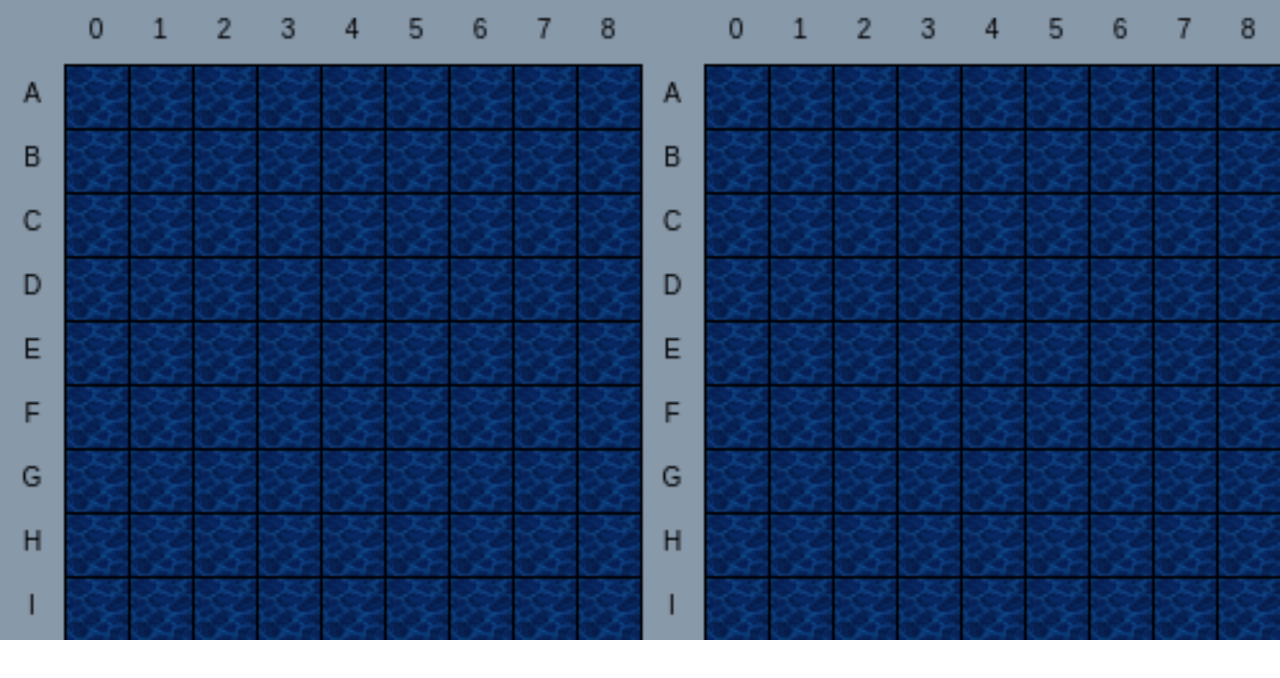
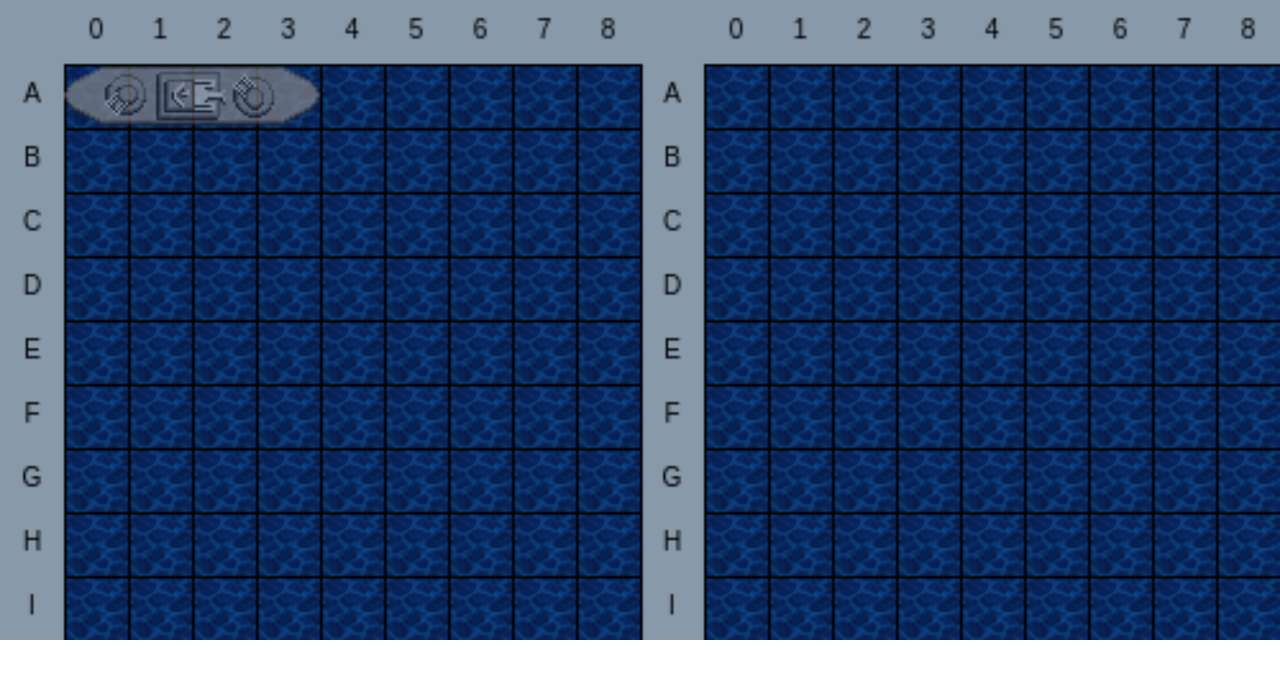
Before and after one commit to curtastic/battleship, a plain HTML site: page index.html in a window 1280 px wide. Drawn offline with Linux system fonts and the light colour scheme.

Commit message:
Added ship placing horizontally. Separated code files.

```diff
--- a/index.html
+++ b/index.html
@@ -1,5 +1,7 @@
 <html>
 	<head>
+		<script src="ship.js"></script>
+		<script src="player.js"></script>
 		<script src="main.js"></script>
 	</head>
 	<body style='margin:0;overflow:hidden'>
--- a/main.js
+++ b/main.js
@@ -5,6 +5,7 @@ const gridLength = 9;
 const canvasWidth = tileSize * (gridLength + 1) * 2;
 const canvasHeight = tileSize * (gridLength + 1);
 const canvasSizeRatio = canvasWidth / canvasHeight;
+let canvasPixelSize = 0;
 
 class Game {
 	constructor() {
@@ -15,11 +16,32 @@ class Game {
 		this.enemy = null;
 		this.waterImage = new Image();
 		this.waterImage.src = 'images/water.png';
+
+		this.mouseX = 0;
+		this.mouseY = 0;
+
+		this.statePlaceShips = 1;
+		this.state = this.statePlaceShips;
+		this.shipPlacing = null;
 	}
 
-	init() {
+	setup() {
+
+		window.onresize = game.resize.bind(game);
+
+		window.addEventListener("mousemove", (ev) => {
+			game.mouseX = ev.clientX / canvasPixelSize;
+			game.mouseY = ev.clientY / canvasPixelSize;
+		});
+
+		window.addEventListener("mouseup", (ev) => {
+			game.mouseup();
+		});
+
 		this.you = new Player("You");
 		this.enemy = new Player("Opponent");
+
+		this.shipPlacing = this.you.ships[0];
 
 		this.canvas = mainCanvas;
 		this.canvas.setAttribute('width', canvasWidth);
@@ -27,26 +49,42 @@ class Game {
 		this.context = this.canvas.getContext('2d');
 
 		this.resize();
+		this.draw();
 	}
 
 	resize() {
-		if(innerWidth / innerHeight > canvasSizeRatio)
+		if(window.innerWidth / window.innerHeight > canvasSizeRatio)
 		{
-			this.canvas.style.width = innerHeight * canvasSizeRatio + 'px';
+			this.canvas.style.width = window.innerHeight * canvasSizeRatio + 'px';
 			this.canvas.style.height = "100%";
+			canvasPixelSize = window.innerHeight / canvasHeight;
 		}
 		else
 		{
 			this.canvas.style.width = "100%";
-			this.canvas.style.height = innerWidth / canvasSizeRatio + 'px';
+			this.canvas.style.height = window.innerWidth / canvasSizeRatio + 'px';
+			canvasPixelSize = window.innerWidth / canvasWidth;
 		}
-		this.draw();
+	}
+
+	mouseup() {
+		if(this.shipPlacing) {
+			this.shipPlacing.place();
+			this.shipPlacing = null;
+			for(let ship of this.you.ships) {
+				if(!ship.inGrid) {
+					this.shipPlacing = ship;
+					break;
+				}
+			}
+		}
 	}
 
 	draw() {
+		window.requestAnimationFrame(this.draw.bind(this));
 		this.context.fillStyle = "#89A";
 		this.context.fillRect(0,0,canvasWidth,canvasHeight);
-		for(var player of this.players)
+		for(let player of this.players)
 		{
 			this.drawGrid(player);
 		}
@@ -57,8 +95,8 @@ class Game {
 		this.context.translate(player.boardX, player.boardY);
 
 		// Draw grid background.
-		for(var y = 0; y < gridLength; y++) {
-			for(var x = 0; x < gridLength; x++) {
+		for(let y = 0; y < gridLength; y++) {
+			for(let x = 0; x < gridLength; x++) {
 				this.context.drawImage(this.waterImage, x * tileSize, y * tileSize);
 			}
 		}
@@ -68,54 +106,61 @@ class Game {
 		this.context.textAlign = 'center';
 		this.context.textBaseline = 'middle';
 		const charCodeA = "A".charCodeAt(0);
-		for(var y = 0; y < gridLength; y++) {
+		for(let y = 0; y < gridLength; y++) {
 			this.context.fillText(String.fromCharCode(charCodeA + y), -tileSize / 2, (y + .5) * tileSize);
 		}
-		for(var x = 0; x < gridLength; x++) {
+		for(let x = 0; x < gridLength; x++) {
 			this.context.fillText(x, (x + .5) * tileSize, -tileSize / 2);
 		}
 
 		// Draw grid lines.
-		for(var y = 0; y <= gridLength; y++) {
+		for(let y = 0; y <= gridLength; y++) {
 			this.context.fillRect(0, y * tileSize, gridLength * tileSize, 1);
 		}
-		for(var x = 0; x <= gridLength; x++) {
+		for(let x = 0; x <= gridLength; x++) {
 			this.context.fillRect(x * tileSize, 0, 1, gridLength * tileSize);
+		}
+
+		if(this.shipPlacing) {
+			let gridX = Math.floor((this.mouseX - this.you.boardX) / tileSize);
+			let gridY = Math.floor((this.mouseY - this.you.boardY) / tileSize);
+			if(gridX < 0) {
+				gridX = 0;
+			}
+			if(gridY < 0) {
+				gridY = 0;
+			}
+			if(gridX >= gridLength - this.shipPlacing.type.length) {
+				gridX = gridLength - this.shipPlacing.type.length;
+			}
+			this.shipPlacing.x = gridX;
+			this.shipPlacing.y = gridY;
+		}
+
+		for(let ship of player.ships) {
+			if(ship.inGrid || ship == this.shipPlacing) {
+				if(ship == this.shipPlacing) {
+					this.context.globalAlpha = Math.sin(Date.now() / 80) * .3 + .5;
+				}
+				this.context.drawImage(ship.type.image, ship.x * tileSize, ship.y * tileSize);
+				if(ship == this.shipPlacing) {
+					if(!ship.canPlace()) {
+						this.context.globalAlpha = .3;
+						this.context.fillStyle = '#C00';
+						this.context.fillRect(ship.x * tileSize, ship.y * tileSize, ship.type.length * tileSize, tileSize);
+					}
+					this.context.globalAlpha = 1;
+				}
+			}
 		}
 
 		this.context.restore();
 	}
 }
 
-class Player {
-	constructor(name) {
-		this.name = name;
+let game = new Game();
+let shipType2 = new ShipType("GunBoat", "ship2.png", 2);
+let shipType3 = new ShipType("Destroyer", "ship3.png", 3);
+let shipType4 = new ShipType("Cruiser", "ship4.png", 4);
 
-		// Set the player's board position.
-		this.boardX = tileSize;
-		this.boardY = tileSize;
-		if(game.players.length > 0) {
-			this.boardX += (gridLength + 1) * tileSize;
-		}
-
-		// Create the player's grid.
-		this.grid = [];
-		for(var x = 0; x < gridLength; x++) {
-			this.grid[x] = [];
-			for(var y = 0; y < gridLength; y++) {
-				this.grid[x][y] = 0;
-			}
-		}
-		game.players.push(this);
-	}
-}
-
-let game = new Game();
-
-window.onload = () => {
-	game.init();
-}
-
-window.onresize = () => {
-	game.resize();
-}
+window.onload = game.setup.bind(game);
--- /dev/null
+++ b/player.js
@@ -0,0 +1,37 @@
+"use strict";
+
+class Player {
+	constructor(name) {
+		this.name = name;
+
+		// Set the player's board position.
+		this.boardX = tileSize;
+		this.boardY = tileSize;
+		if(game.players.length > 0) {
+			this.boardX += (gridLength + 1) * tileSize;
+		}
+
+		// Create the player's grid.
+		this.grid = [];
+		for(let x = 0; x < gridLength; x++) {
+			this.grid[x] = [];
+			for(let y = 0; y < gridLength; y++) {
+				this.grid[x][y] = null;
+			}
+		}
+
+		this.ships = [];
+		new Ship(this, shipType4);
+		new Ship(this, shipType4);
+		new Ship(this, shipType3);
+		new Ship(this, shipType3);
+		new Ship(this, shipType2);
+		new Ship(this, shipType2);
+
+		game.players.push(this);
+	}
+
+	inGridBounds(x, y) {
+		return x >= 0 && y >= 0 && x < gridLength && y < gridLength;
+	}
+}
--- /dev/null
+++ b/ship.js
@@ -0,0 +1,51 @@
+"use strict";
+
+class Ship {
+	constructor(player, type) {
+		this.player = player;
+		player.ships.push(this);
+
+		this.type = type;
+		this.x = 0;
+		this.y = 0;
+		this.inGrid = false;
+	}
+
+	canPlace() {
+		for(let add = 0; add < this.type.length; add++) {
+			if(!this.player.inGridBounds(this.x + add, this.y)) {
+				return false;
+			}
+			if(this.player.grid[this.x + add][this.y]) {
+				return false;
+			}
+		}
+		return true;
+	}
+
+	place() {
+		let x = this.x;
+		let y = this.y;
+
+		if(!this.canPlace()) {
+			return false;
+		}
+
+		for(let add = 0; add < this.type.length; add++) {
+			this.player.grid[this.x + add][this.y] = this;
+		}
+
+		this.inGrid = true;
+	}
+}
+
+class ShipType {
+	constructor(name, filename, length) {
+		this.name = name;
+
+		this.image = new Image();
+		this.image.src = "images/" + filename;
+
+		this.length = length;
+	}
+}
```
